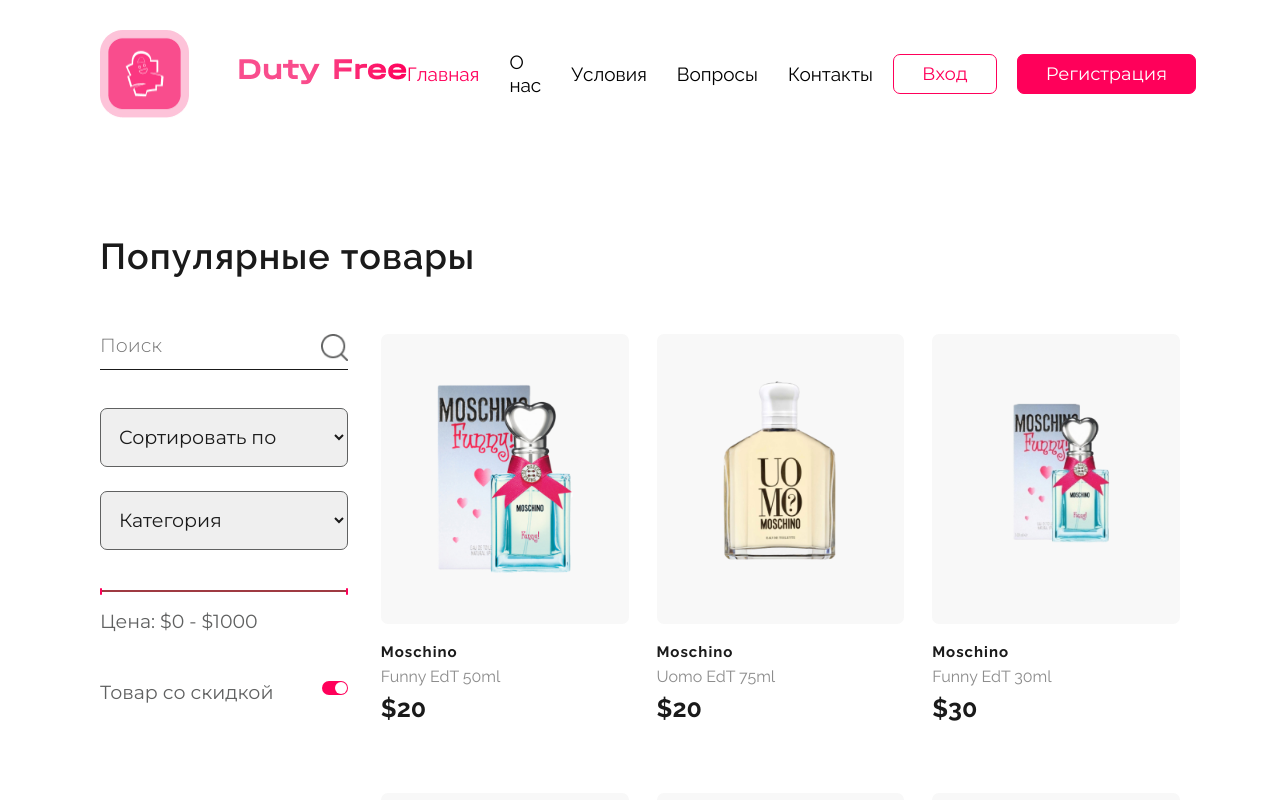
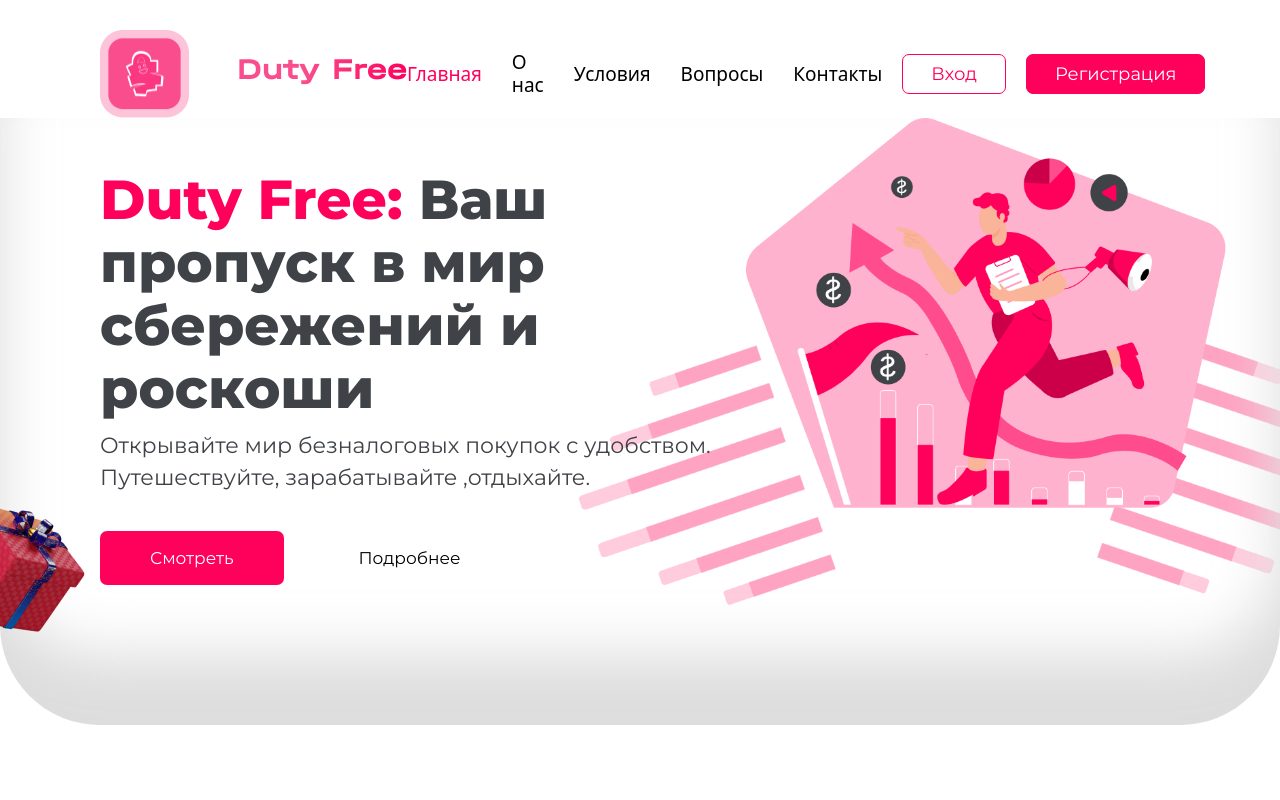
Before and after one commit to bakhodirchorievv/duty-free, a React (Vite) app: page / in a window 1280 px wide. Shown: the top 800 px of the page. Built offline with nearby package versions, Linux system fonts and the light colour scheme; a web font is replaced by a local one.

Commit message:
nothing changed

```diff
--- a/src/App.tsx
+++ b/src/App.tsx
@@ -44,7 +44,7 @@
 			<Suspense fallback={<div>Loading...</div>}>
 				<Header />
 				<Routes>
-					<Route path="/AboutDutyFree" element={<AboutDutyFree />} />
+					<Route path="/" element={<AboutDutyFree />} />
 					<Route path="/MainPage" element={<MainPage />} />
 					<Route path="/BrandDutyFree" element={<BrandDutyFree />} />
 					<Route path="/Production" element={<Production />} />
@@ -64,7 +64,7 @@
 					<Route path="/DMyOrders" element={<DMyOrders />} />
 					<Route path="/DCompleteOrder" element={<DCompleteOrder />} />
 					<Route path="/RealProfile" element={<RealProfile />} />
-					<Route path="/" element={<Catalog />} />
+					<Route path="/Catalog" element={<Catalog />} />
 					<Route path="/MoreInfo" element={<MoreInfo />} />
 					<Route path="/OService" element={<OService />} />
 					<Route path="/CurrencyConvert" element={<CurrencyConvert />} />
```
